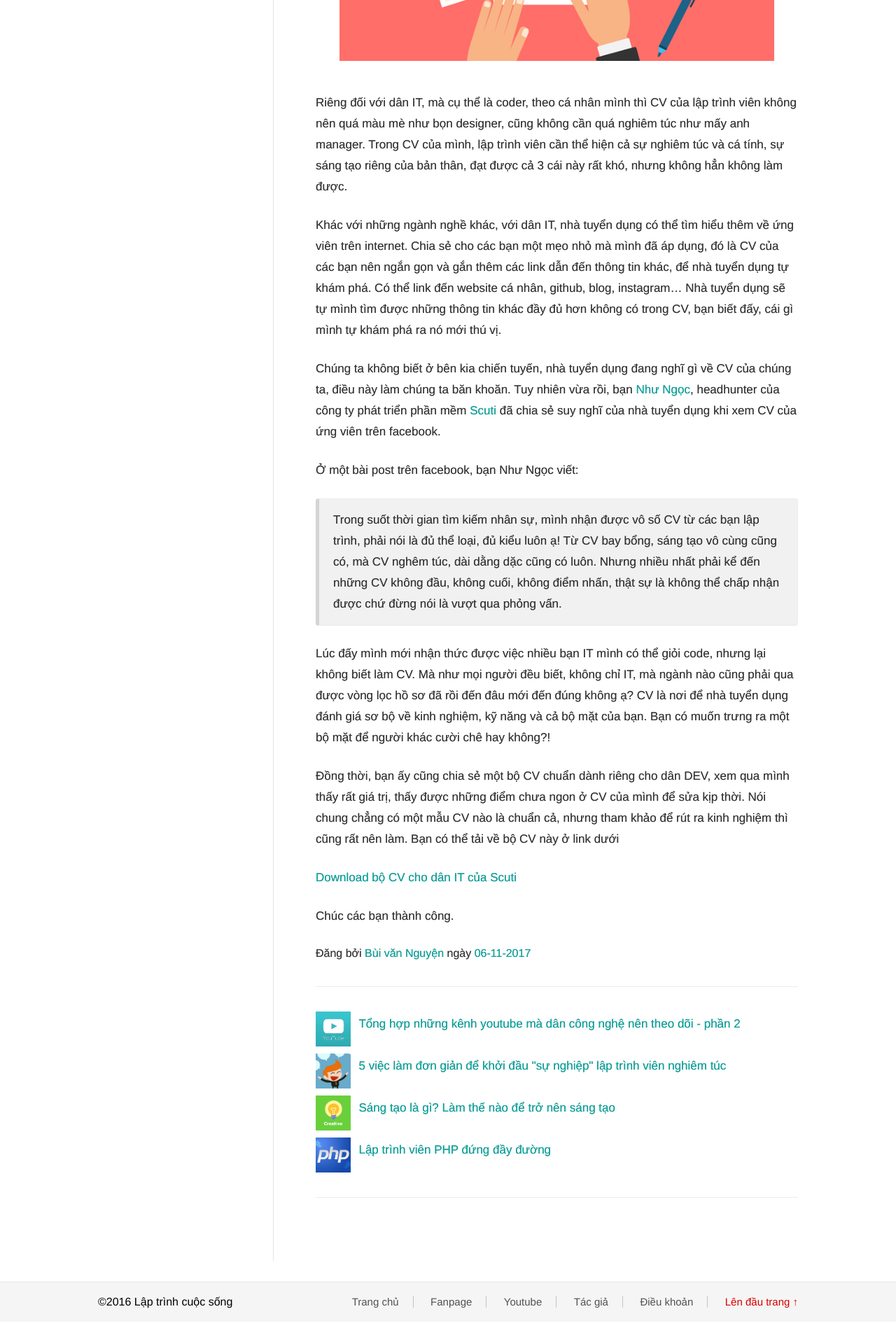
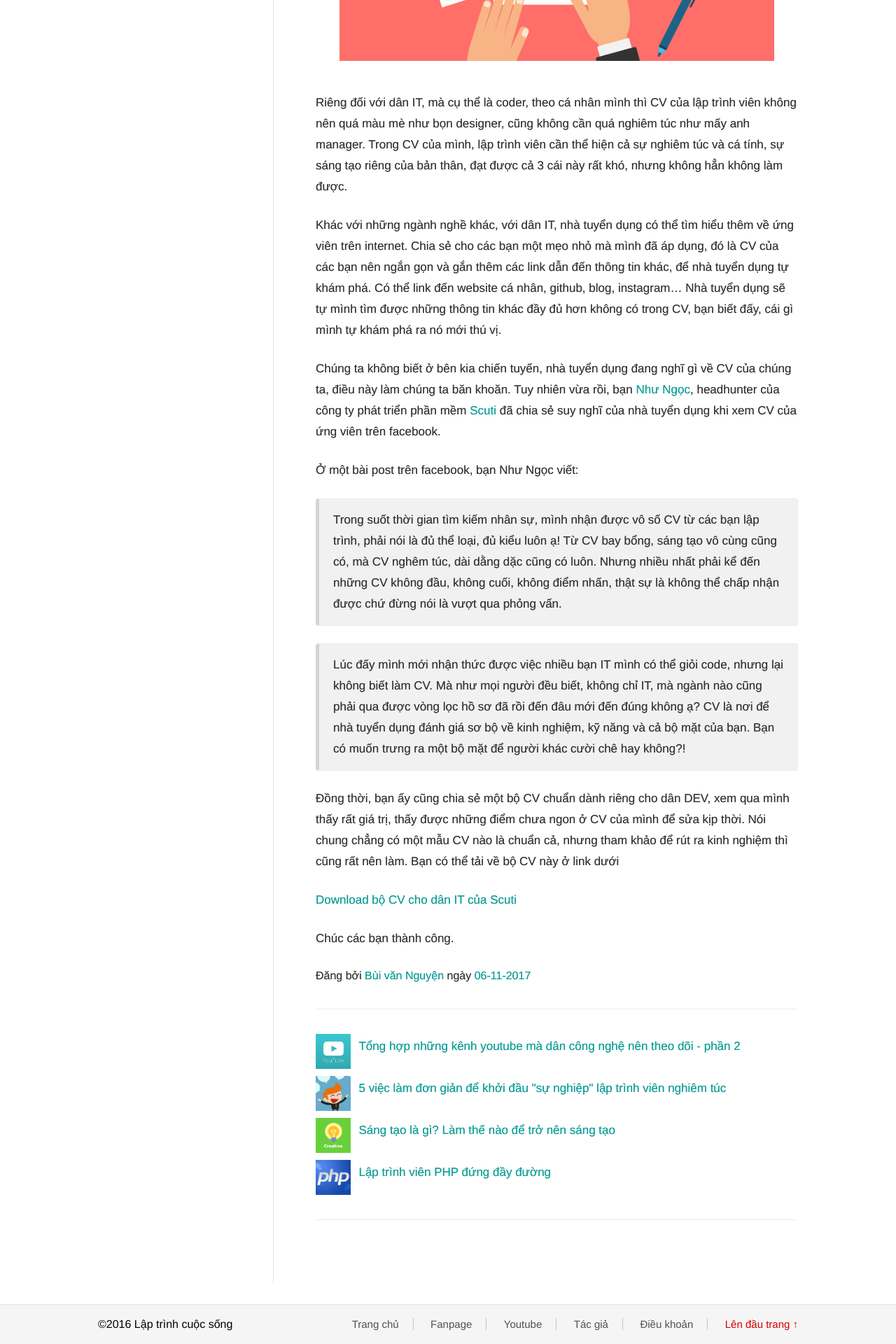
Before and after one commit to nguyentest/laptrinhcuocsong, a Jekyll site: the page built from _posts/2017-11-06-viet-cv-xin-viec-nhu-the-nao-download-mau-cv.md, in a window 1280 px wide. Shown: the part 1018-2938 px from the top of the page at 70% size. Built offline with Jekyll 4.4.1, drawn with Linux system fonts in a browser that asks for light colours; our own code applies the rules of GitHub Pages for plain Markdown files; before the commit the page ends 2906 px from its top, so only the background shows below that.

```diff
--- a/_posts/2017-11-06-viet-cv-xin-viec-nhu-the-nao-download-mau-cv.md
+++ b/_posts/2017-11-06-viet-cv-xin-viec-nhu-the-nao-download-mau-cv.md
@@ -31,7 +31,7 @@ Chúng ta không biết ở bên kia chiến tuyến, nhà tuyển dụng đang
 
 > Trong suốt thời gian tìm kiếm nhân sự, mình nhận được vô số CV từ các bạn lập trình, phải nói là đủ thể loại, đủ kiểu luôn ạ! Từ CV bay bổng, sáng tạo vô cùng cũng có, mà CV nghêm túc, dài dằng dặc cũng có luôn. Nhưng nhiều nhất phải kể đến những CV không đầu, không cuối, không điểm nhấn, thật sự là không thể chấp nhận được chứ đừng nói là vượt qua phỏng vấn.
 
-Lúc đấy mình mới nhận thức được việc nhiều bạn IT mình có thể giỏi code, nhưng lại không biết làm CV. Mà như mọi người đều biết, không chỉ IT, mà ngành nào cũng phải qua được vòng lọc hồ sơ đã rồi đến đâu mới đến đúng không ạ? CV là nơi để nhà tuyển dụng đánh giá sơ bộ về kinh nghiệm, kỹ năng và cả bộ mặt của bạn. Bạn có muốn trưng ra một bộ mặt để người khác cười chê hay không?!
+> Lúc đấy mình mới nhận thức được việc nhiều bạn IT mình có thể giỏi code, nhưng lại không biết làm CV. Mà như mọi người đều biết, không chỉ IT, mà ngành nào cũng phải qua được vòng lọc hồ sơ đã rồi đến đâu mới đến đúng không ạ? CV là nơi để nhà tuyển dụng đánh giá sơ bộ về kinh nghiệm, kỹ năng và cả bộ mặt của bạn. Bạn có muốn trưng ra một bộ mặt để người khác cười chê hay không?!
 
 Đồng thời, bạn ấy cũng chia sẻ một bộ CV chuẩn dành riêng cho dân DEV, xem qua mình thấy rất giá trị, thấy được những điểm chưa ngon ở CV của mình để sửa kịp thời. Nói chung chẳng có một mẫu CV nào là chuẩn cả, nhưng tham khảo để rút ra kinh nghiệm thì cũng rất nên làm. Bạn có thể tải về bộ CV này ở link dưới
 
```
